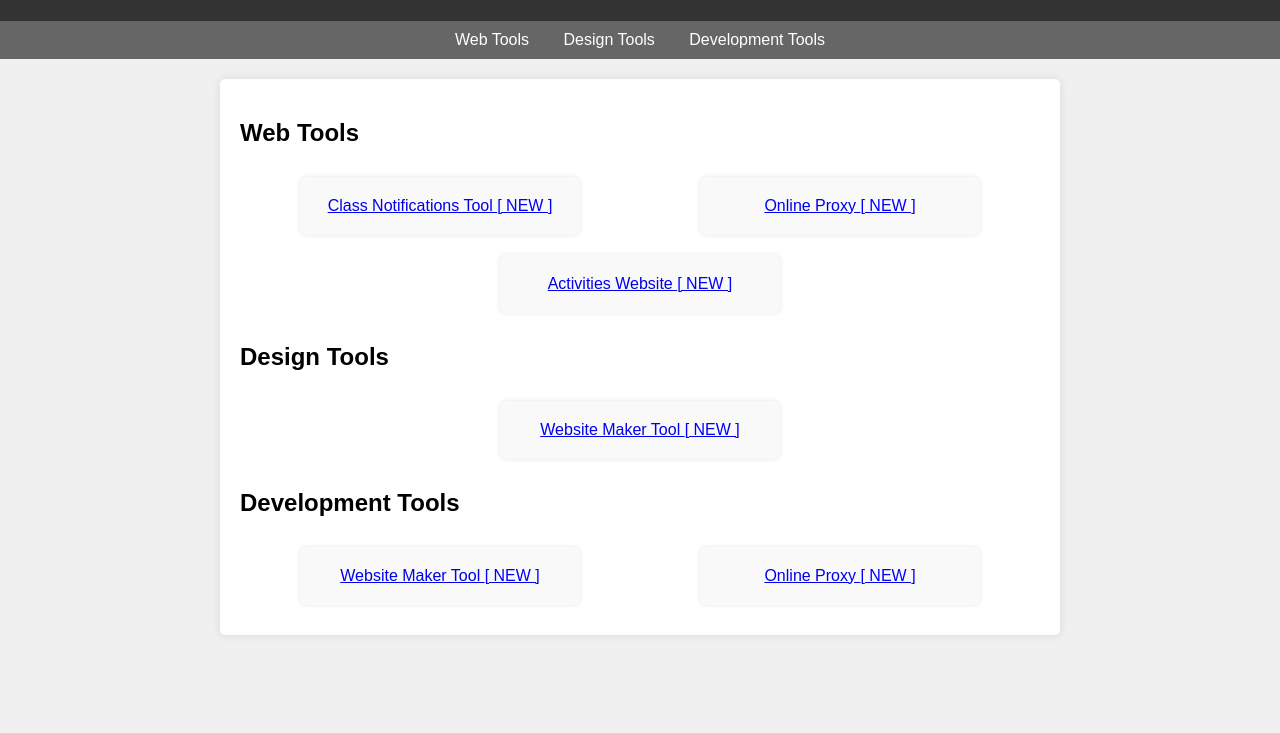
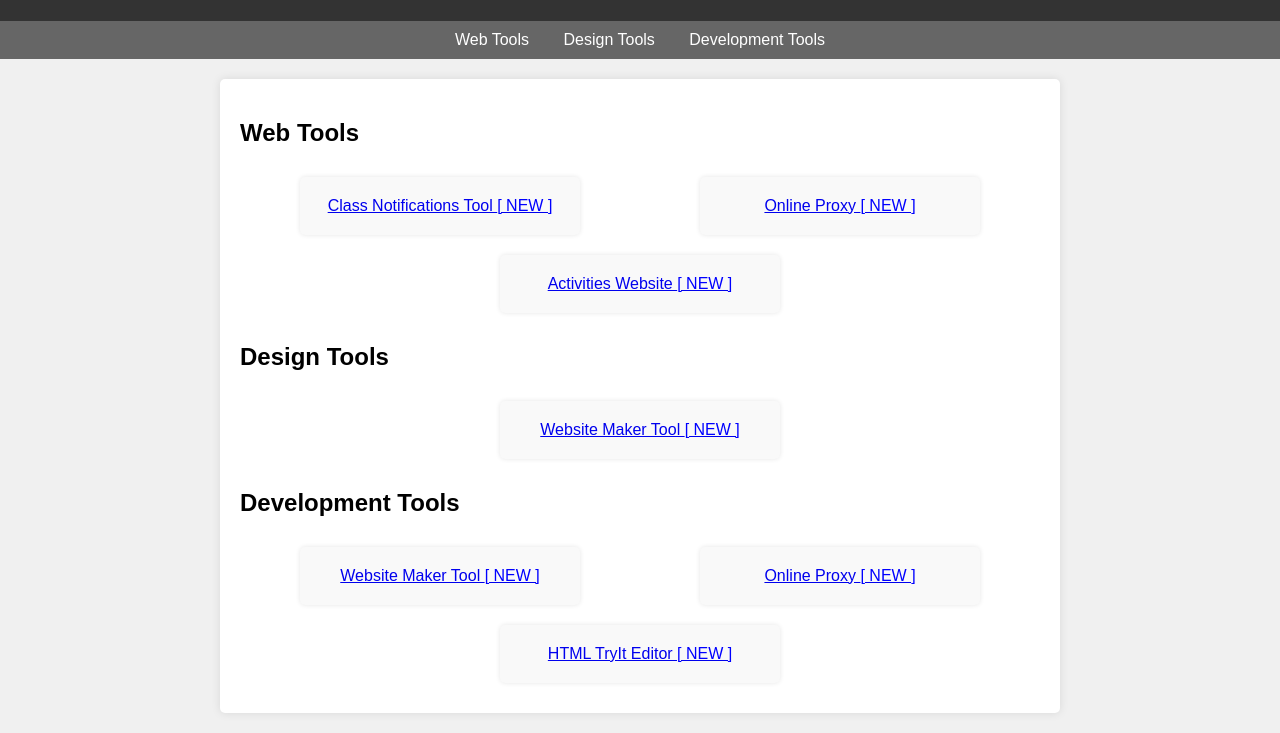
Before and after one commit to CodeTestGroup/Tools, a plain HTML site: page index.html in a window 1280 px wide. Shown: the part 99-832 px from the top of the page. Before the commit the page ends 800 px from the top, so only its background shows below. Drawn offline with Linux system fonts and the light colour scheme; no server answers.

Commit message:
Update index.html

```diff
--- a/index.html
+++ b/index.html
@@ -96,6 +96,7 @@ function notification() {
                 <!-- Links to development tools -->
                 <a class="tool-link" href="https://codetestgroup.github.io/WebsiteMaker">Website Maker Tool <span style="color: blue;">[ NEW ]</span></a>
                 <a class="tool-link" href="https://codetestgroup.github.io/OnlineProx">Online Proxy <span style="color: blue;">[ NEW ]</span></a>
+                <a class="tool-link" href="https://codetestgroup.github.io/HtmlTryIt">HTML TryIt Editor <span style="color: blue;">[ NEW ]</span></a>
             </div>
         </section>
     </div>
```
